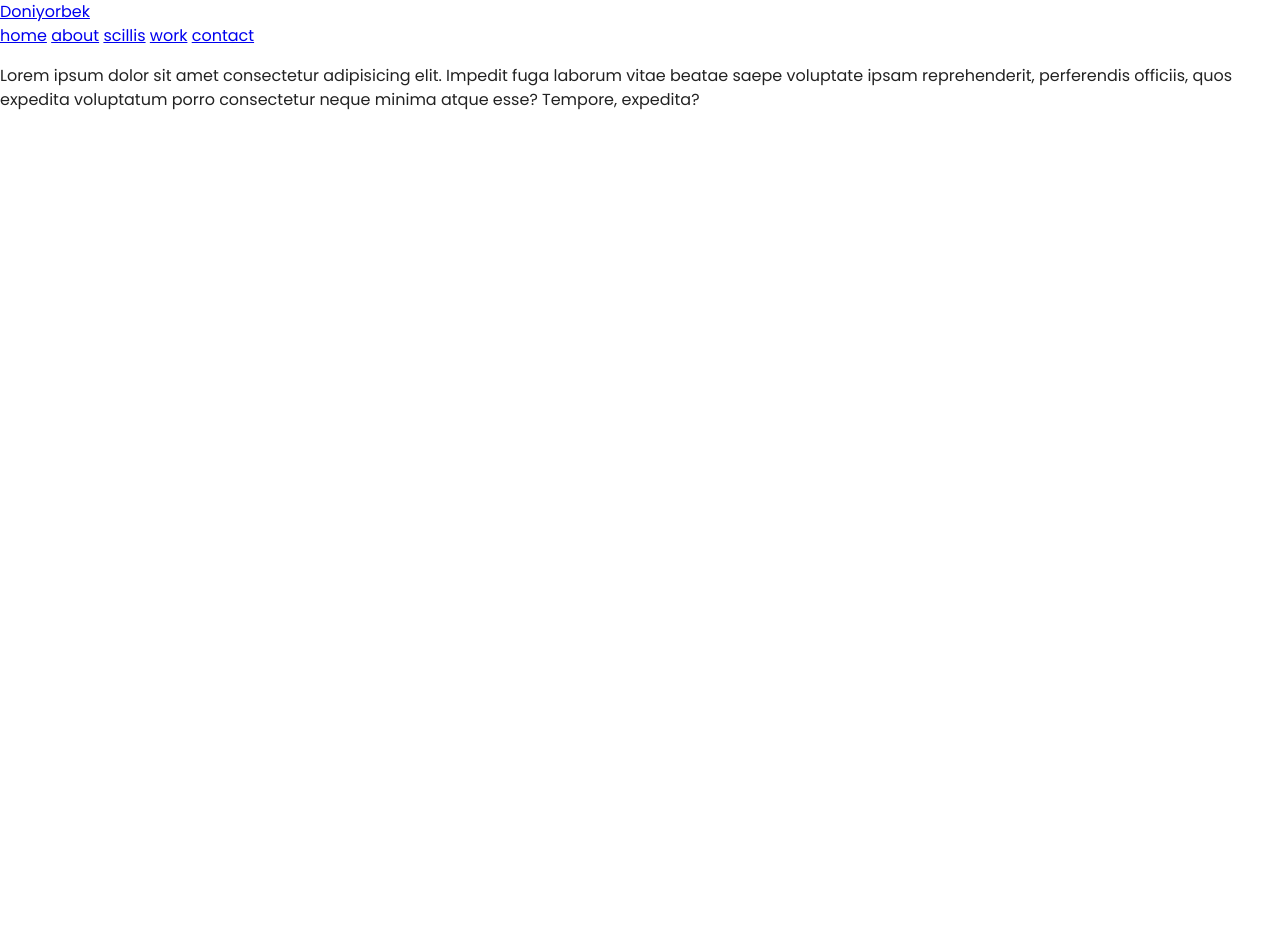
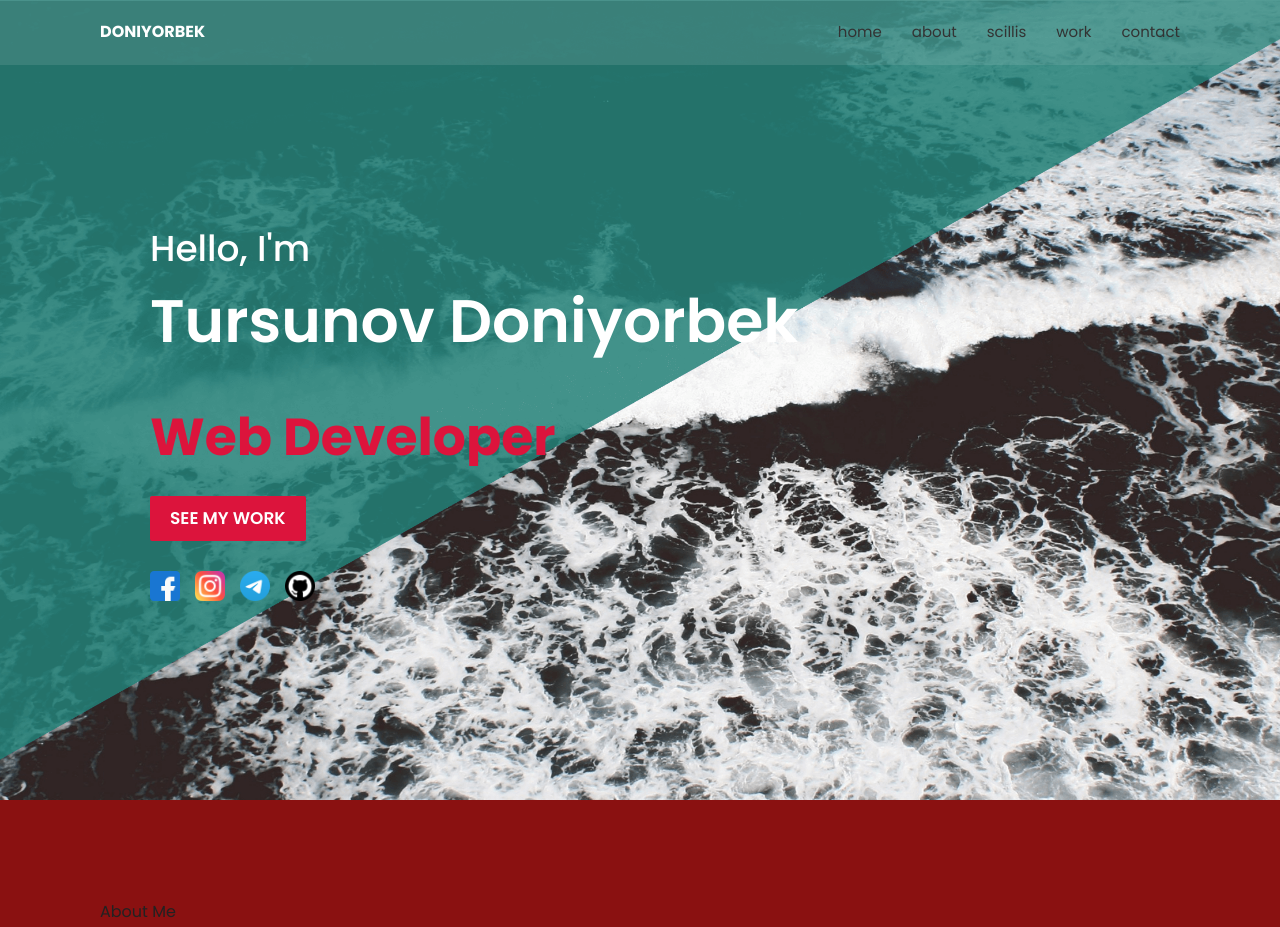
Before and after one commit to frontendoniyorbek/portfolio, a plain HTML site: page index.html in a window 1280 px wide. Before the commit the page ends 800 px from the top, so only its background shows below. Drawn offline with Linux system fonts and the light colour scheme; files whose address does not match are found by name.

Commit message:
Add main

```diff
--- a/css/styles.css
+++ b/css/styles.css
@@ -73,7 +73,7 @@ body{
     font-size: 16px;
     line-height: 1.5;
     font-family:"Poppins", "Arial",sans-serif;
-    background-color: #fff;
+    background-color: rgb(138, 17, 17);
     color: #222;
 }
 
@@ -137,3 +137,175 @@ select:-webkit-autofill:focus {
 .main-content{
     flex-grow: 1;
 }
+
+
+/* SITE-HEADER */
+.site-header {
+    position: fixed;
+    top: 0;
+    left: 0;
+    z-index: 999;
+    display: flex;
+    align-items: center;
+    justify-content: space-between;
+    width: 100%;
+    padding: 15px 100px;
+    background-color:rgba(255, 255, 255, .1);
+}
+
+.site-header__logo {
+    color: #fff;
+    font-style: 32px;
+    font-weight: 700;
+    text-transform: uppercase;
+    text-decoration: none;
+}
+
+.sitenav {
+    position: relative;
+}
+
+
+.sitenav__list {
+    display: flex;
+    align-items: center;
+    margin: 0;
+    padding: 0;
+    list-style: none;
+}
+
+.sitenav__item:not(:last-child){
+    margin-right: 30px;
+
+}
+
+.sitenav__link {
+    display: block;
+    padding-top: 6px;
+    padding-bottom: 3px;
+    border-bottom: 3px solid transparent;
+    color: #333;
+    font-size: 15px;
+    text-decoration: none;
+    transition: border-bottom 0.3s ease;
+}
+
+.sitenav__link:hover{
+    border-bottom:3px solid #333;
+}
+
+
+/* MAIN */
+section {
+    padding: 100px;
+}
+
+.main {
+    position: relative;
+    width: 100%;
+    min-height: 100vh;
+    display: flex;
+    align-items: center;
+    background: url(../img/bg.png),no-repeat;
+    background-size: cover;
+    background-position: center;
+    background-attachment: fixed;
+}
+
+.content {
+    max-width: 800px;
+}
+
+.contact__title {
+    color: #fff;
+    font-size: 36px;
+    font-weight: 500;
+}
+
+.contact__title span {
+    font-size: 60px;
+    font-weight: 600;
+}
+
+.animated-text {
+    height: 70px;
+    overflow: hidden;
+    position: relative;
+}
+
+.animated-text__title {
+    color:crimson;
+    font-size: 52px;
+    font-weight: 700;
+    line-height: 70px;
+    letter-spacing: 1;
+}
+
+.animated-text__title:nth-child(1) {
+    animation: text-move 9s infinite ;
+}
+
+@keyframes text-move {
+    0%{
+        margin-top: 0;
+    }
+    25%{
+        margin-top: -70px;
+    }
+    50%{
+        margin-top: -140px;
+    }
+    75%{
+        margin-top: -70px;
+    }
+    100%{
+        margin-top: 0;
+    }
+}
+
+.btn {
+    color: #fff;
+    background-color: crimson;
+    font-size: 17px;
+    font-weight: 600;
+    display: inline-block;
+    padding: 10px 20px;
+    text-transform: uppercase;
+    text-decoration: none;
+    letter-spacing: 1;
+    border-radius: 2px;
+    margin: 30px 0px;
+    transition: .5s ease;
+    cursor: pointer;
+}
+
+.btn:hover {
+    background-color: #fff;
+    color: #222;
+}
+
+.btn:active {
+    opacity: 0.6;
+}
+
+.media-icons {
+    display: flex;
+    align-items: center;
+}
+
+.media-icons__link {
+    display: inline-block;
+    cursor: pointer;
+}
+
+.media-icons__img {
+    width: 30px;
+    height: 30px;
+    background-size: cover;
+}
+
+.media-icons__img:not(last-child) {
+    margin-right: 15px;
+}
+
+/* ABOUT */
--- a/index.html
+++ b/index.html
@@ -10,18 +10,78 @@
   <link rel="stylesheet" href="./css/styles.css">
 </head>
 <body>
-  <header>
-    <a href="#" class="brand">Doniyorbek</a>
+  <header class="site-header">
+    <a class="site-header__logo" href="#">Doniyorbek</a>
     <div class="menu-btn"></div>
-    <div class="navigation">
-      <a href="#">home</a>
-      <a href="#">about</a>
-      <a href="#">scillis</a>
-      <a href="#">work</a>
-      <a href="#">contact</a>
-      <p>Lorem ipsum dolor sit amet consectetur adipisicing elit. Impedit fuga laborum vitae beatae saepe voluptate ipsam reprehenderit, perferendis officiis, quos expedita voluptatum porro consectetur neque minima atque esse? Tempore, expedita?</p>
+      <nav class="sitenav">
+        <ul class="sitenav__list">
+          <li class="sitenav__item">
+            <a class="sitenav__link" href="#">home</a>
+          </li>
+          <li class="sitenav__item">
+            <a class="sitenav__link" href="#">about</a>
+          </li>
+          <li class="sitenav__item">
+            <a class="sitenav__link" href="#">scillis</a>
+          </li>
+          <li class="sitenav__item">
+            <a class="sitenav__link" href="#">work</a>
+          </li>
+          <li class="sitenav__item">
+            <a class="sitenav__link" href="#">contact</a>
+          </li>
+        </ul>
+      </nav>
+  </header>
+
+  <!-- MAIN -->
+  <section class="main" id="main">
+    <div class="container">
+      <div class="content">
+        <h2 class="contact__title">Hello, I'm <br> <span>Tursunov Doniyorbek</span></h2>
+        <div class="animated-text">
+          <h3 class="animated-text__title">Bloger</h3>
+          <h3 class="animated-text__title">Web Developer</h3>
+          <h3 class="animated-text__title">Youtuber</h3>
+        </div>
+        <a class="btn" href="#">See my Work</a>
+        <div class="media-icons">
+          <a class="media-icons__link" href="https://www.facebook.com/profile.php?id=100074194453706" target="_blank">
+            <img class="media-icons__img" src="./img/facebook.png" alt="facebook">
+          </a>
+          <a class="media-icons__link" href="https://www.instagram.com/tursunov_doniyorbek_0930/" target="_blank">
+            <img class="media-icons__img" src="./img/instagram.png" alt="facebook">
+          </a>
+            <a class="media-icons__link" href="https://t.me/TursunovDoniyorbekk" target="_blank">
+              <img class="media-icons__img" src="./img/telegram.png" alt="facebook">
+            </a>
+          <a class="media-icons__link" href="https://github.com/frontendoniyorbek" target="_blank">
+            <img class="media-icons__img" src="./img/github.png" alt="github">
+          </a>
+        </div>
+      </div>
     </div>
-  </header>
+  </section>
+  <!--/ MAIN -->
+
+
+  <!-- ABOUT -->
+  <section class="about" id="about">
+    <div class="title reveal">
+      <div class="section-title">About Me</div>
+    </div>
+  </section>
+  <!-- /ABOUT -->
+
+
+  <section class="skills"></section>
+
+  <section class="services"></section>
+
+  <section class="work"></section>
+
+  <section class="contact"></section>
+
 
 
 
```
Also changed, not shown: img/bg.png (added), img/facebook.png (added), img/github.png (added), img/instagram.png (added), img/telegram.png (added).
